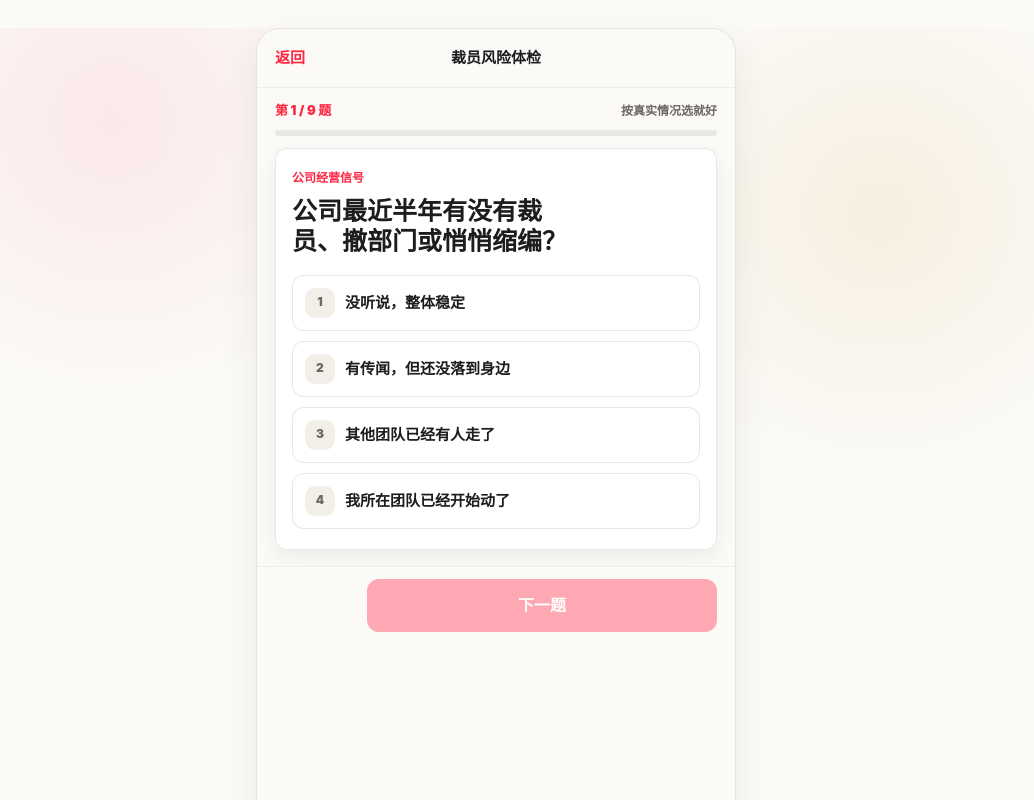
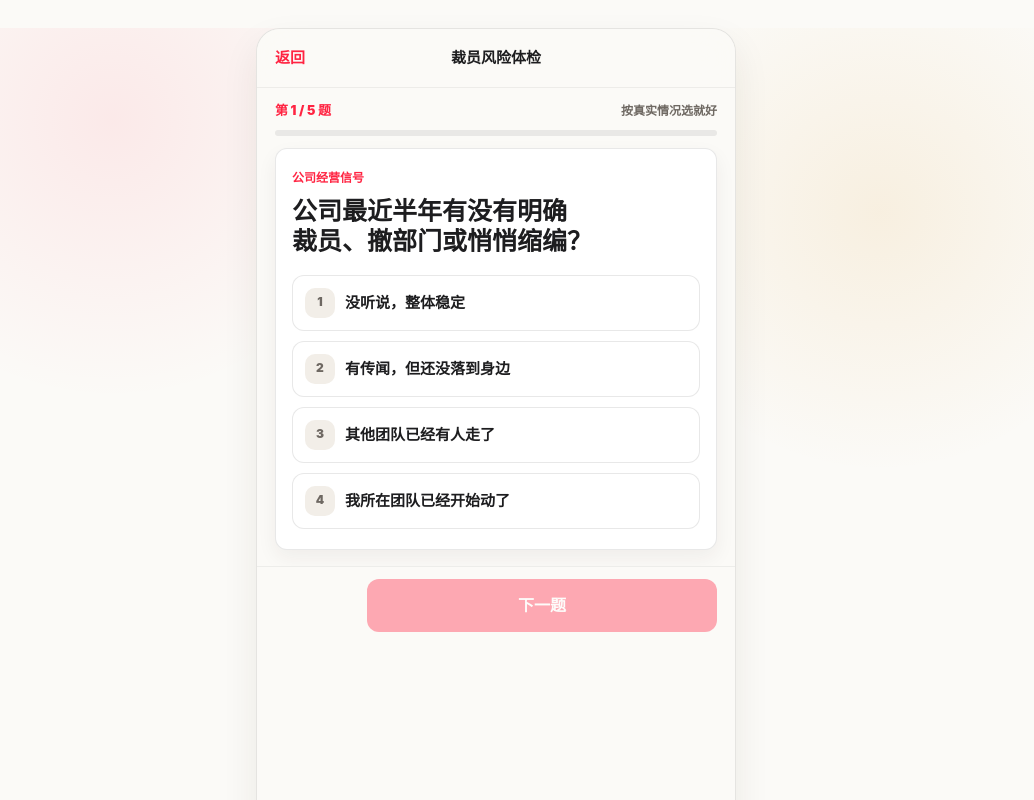
Before and after one commit to Rucia616/layoff-helper, a plain HTML site: page index.html in a window 1280 px wide. Both pictures are taken after a click on the button "开始体检". Shown: the top 800 px of the page, without its empty margins (144-1178 px from the left). Drawn offline with Linux system fonts and the light colour scheme.

Commit message:
Reduce risk quiz to five core questions

```diff
--- a/app.js
+++ b/app.js
@@ -14,24 +14,16 @@ const DIMENSIONS = {
 };
 
 const QUESTIONS = [
-  { dim:'A', title:'公司最近半年有没有裁员、撤部门或悄悄缩编？',
+  { dim:'A', title:'公司最近半年有没有明确裁员、撤部门或悄悄缩编？', signal:'公司已出现裁撤/缩编信号',
     options:[['没听说，整体稳定',0],['有传闻，但还没落到身边',2],['其他团队已经有人走了',3],['我所在团队已经开始动了',4]] },
-  { dim:'A', title:'最近公司有没有这些风向：停招、砍福利、降薪、缓发工资？',
+  { dim:'A', title:'公司有没有出现停招、砍福利、降薪或缓发工资？', signal:'预算、薪资或福利出现异常',
     options:[['都没有',0],['开始停招或控预算',1],['福利、奖金或薪资被动过',3],['已经缓发、欠薪或强制降本',4]] },
-  { dim:'A', title:'你所在业务线现在像什么状态？',
-    options:[['核心业务，还在加人',0],['稳定运行',1],['资源减少，存在感变低',3],['传出要合并或砍掉',4]] },
-  { dim:'B', title:'你的最近一次绩效或反馈怎么样？',
-    options:[['优秀或明确被认可',0],['正常，没有异常',1],['被提醒过表现问题',3],['已经被约谈或进入 PIP',4]] },
-  { dim:'B', title:'你最近有没有被边缘化的感觉？',
-    options:[['没有，工作节奏正常',0],['有一点，但还能解释',1],['重要事情不太带我了',3],['权限、项目或汇报线明显被收走',4]] },
-  { dim:'B', title:'你的岗位在公司里好替代吗？',
-    options:[['很稀缺，离不开我',0],['有门槛，不算容易替代',1],['普通岗位，替代成本不高',3],['职责重叠，已经有人能接',4]] },
-  { dim:'C', title:'你所在行业最近的裁员和收缩消息多吗？',
-    options:[['不多，机会还挺多',0],['偶尔看到',1],['明显变多',3],['同行、大厂都在收缩',4]] },
-  { dim:'D', title:'最近有没有出现异常信号：移出群、权限被收、会议不带你？',
-    options:[['没有',0],['有一两件小事',2],['出现了好几项',3],['多项同时发生，而且解释不清',4]] },
-  { dim:'D', title:'你的直属领导或团队气氛最近有什么变化？',
-    options:[['沟通正常',0],['略紧张，但还稳定',1],['明显变冷淡或回避关键问题',3],['已经有人陆续离开或被单独约谈',4]] },
+  { dim:'B', title:'你个人最近有没有被点名、PIP、调岗或边缘化？', signal:'个人处境开始变被动',
+    options:[['没有，工作节奏正常',0],['有一点暗示，但还不明确',1],['项目、权限或机会明显变少',3],['已经被约谈、PIP 或要求转岗',4]] },
+  { dim:'C', title:'你所在业务或行业现在是不是在收缩？', signal:'业务或行业正在收缩',
+    options:[['还在增长，机会不少',0],['有点保守，但还能跑',1],['资源明显减少，同行裁员变多',3],['业务传出合并/砍掉，行业大面积收缩',4]] },
+  { dim:'D', title:'最近有没有突然异常：会议不带你、移出群、领导回避？', signal:'近期出现异常动作',
+    options:[['没有异常',0],['有一两件小事',2],['出现好几项，感觉不太对',3],['多项同时发生，而且没人解释',4]] },
 ];
 
 const RESULT_PROFILES = {
@@ -274,7 +266,7 @@ function calcScore() {
     dimScore[q.dim] += value;
     dimMax[q.dim] += maxValue;
     if (value >= 3) {
-      triggered.push(`${q.options[answerIndex][0]}｜${q.title.replace('？', '')}`);
+      triggered.push(`${q.options[answerIndex][0]}｜${q.signal || q.title.replace('？', '')}`);
     }
   });
 
--- a/index.html
+++ b/index.html
@@ -4,7 +4,7 @@
 <meta charset="UTF-8" />
 <meta name="viewport" content="width=device-width, initial-scale=1.0, maximum-scale=1.0" />
 <meta name="theme-color" content="#FBFAF7" />
-<meta name="description" content="职场降落伞：9 个问题测出裁员风险信号，并给出证据准备和 HR 约谈应急建议。" />
+<meta name="description" content="职场降落伞：5 个核心问题测出裁员风险信号，并给出证据准备和 HR 约谈应急建议。" />
 <title>职场降落伞 · 裁员风险体检</title>
 <link rel="stylesheet" href="style.css" />
 </head>
@@ -38,7 +38,7 @@
 
       <p class="hero-label">裁员风险体检</p>
       <h1 id="home-title">先测风险，再准备证据</h1>
-      <p class="hero-copy">9 个问题，看清公司信号、个人处境和现在最该做的事。</p>
+      <p class="hero-copy">5 个核心问题，30 秒看清公司信号、个人处境和现在最该做的事。</p>
 
       <div class="hero-actions">
         <button class="btn btn-primary" onclick="startQuiz()">开始体检</button>
@@ -90,7 +90,7 @@
     <div id="quiz-running" class="quiz-shell">
       <div class="quiz-progress">
         <div>
-          <span id="progressText">第 1 / 9 题</span>
+          <span id="progressText">第 1 / 5 题</span>
           <strong>按真实情况选就好</strong>
         </div>
         <div class="progress-track"><div id="progressFill" class="progress-fill"></div></div>
```
Also changed, not shown: tests/xhs-model.test.mjs (+2 -2 lines).
